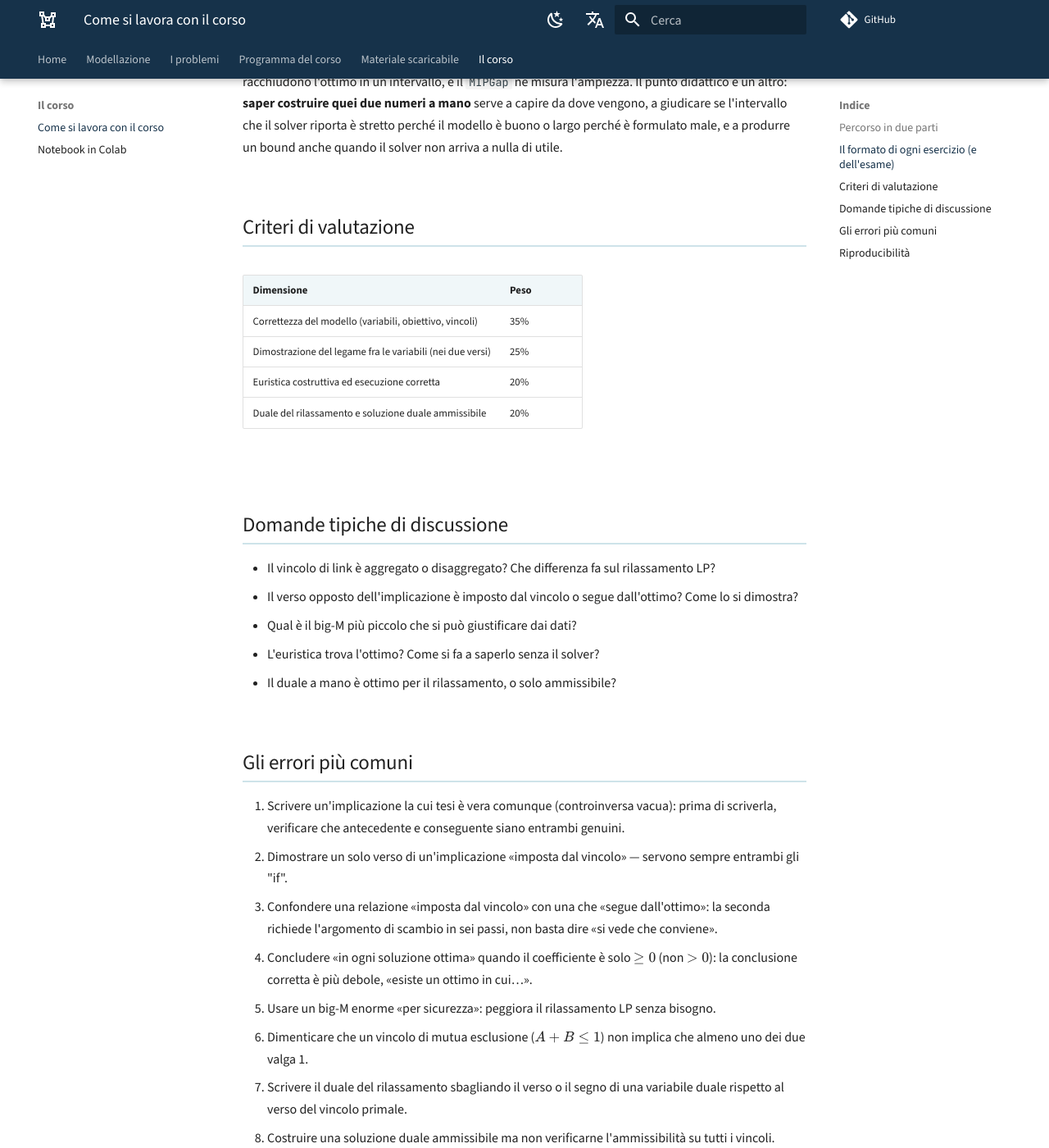
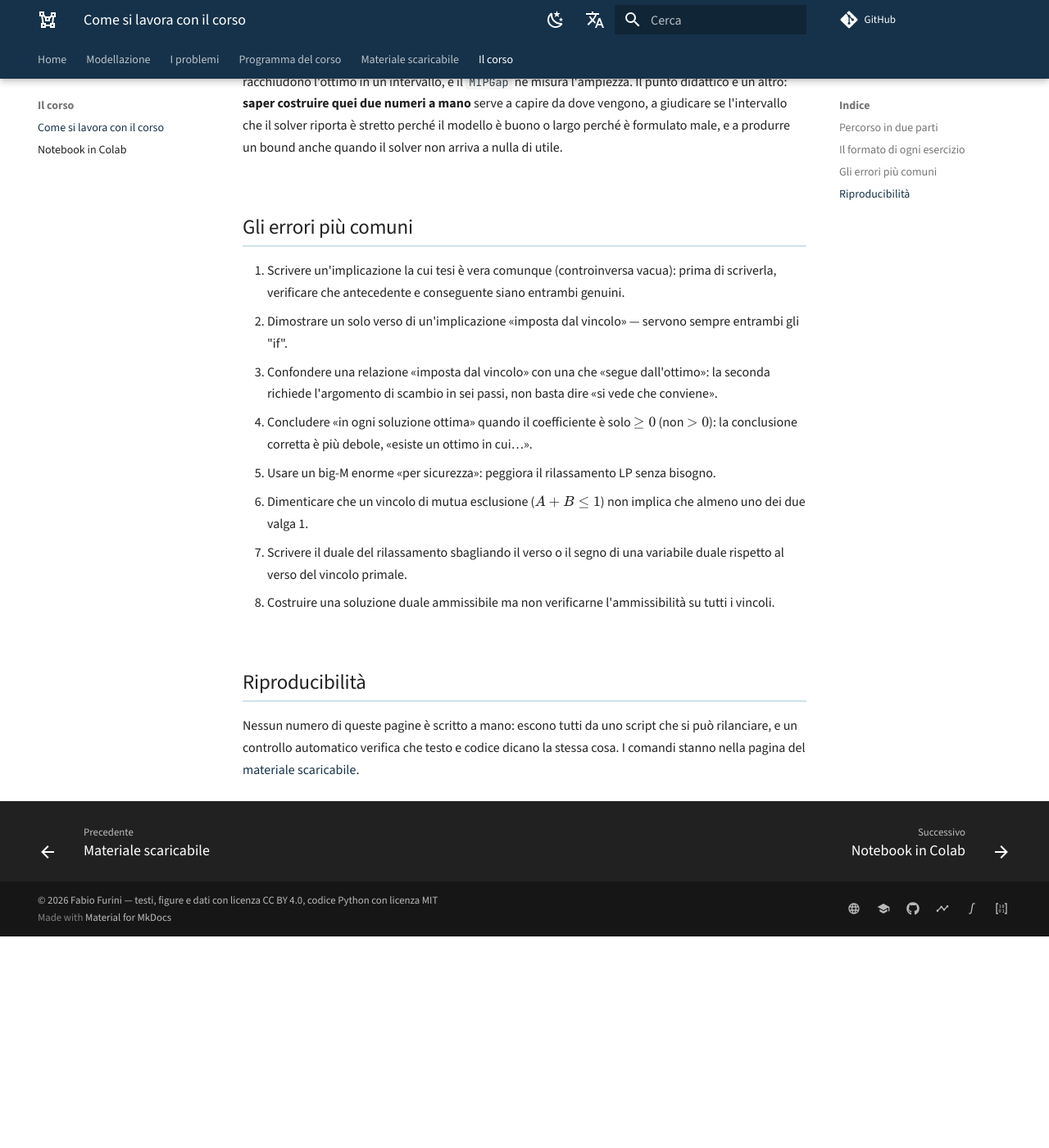
Before and after one commit to fabiofurini/modellazione-mip, an MkDocs documentation site: the page built from docs/organizzazione.md, in a window 1280 px wide and 1400 px high, scrolled down 1034 px. Shown: the whole window at 82% size. Built offline with MkDocs 1.6.1 and Material for MkDocs 9.7.7, drawn with Linux system fonts in a browser that asks for light colours; comment, search, counter and statistics services are not loaded; after the commit the page ends 2176 px from its top, so only the background shows below that; some of the changed text lies outside the part shown.

Commit message:
Tolte le modalità d'esame; dispense e slide aggiornate
Co-Authored-By: Claude Opus 5.5 <noreply@anthropic.com>

```diff
--- a/docs/materiale.md
+++ b/docs/materiale.md
@@ -90,9 +91,8 @@ Le slide delle lezioni, una per capitolo delle dispense (PDF).
 
     ---
 
-    Come è fatto il corso, come è fatto ogni esercizio e come è fatto l'esame:
-    il percorso, i criteri di valutazione, le domande tipiche di discussione,
-    gli errori più comuni e la riproducibilità dei numeri.
+    Come è fatto il corso e come è fatto ogni esercizio: il percorso, gli
+    errori più comuni e la riproducibilità dei numeri.
 
     [:octicons-download-24: organizzazione-del-corso.pdf](pdf/organizzazione-del-corso.pdf)
 
--- a/docs/organizzazione.md
+++ b/docs/organizzazione.md
@@ -13,9 +13,9 @@ al solver.
 | **Parte I** | Modellazione | riconoscere un legame fra variabili (attivazione, massimo, big-M, se e solo se…) e dimostrare che il modello lo impone davvero |
 | **Parte II** | I problemi | applicare i legami a tre famiglie di problemi reali e ai problemi misti, dal modello al codice Gurobi |
 
-## Il formato di ogni esercizio (e dell'esame)
+## Il formato di ogni esercizio
 
-Ogni problema del corso — e ogni domanda d'esame — segue lo stesso schema in
+Ogni problema del corso segue lo stesso schema in
 quattro quesiti:
 
 1. **Modello.** Scrivere il MILP: variabili (con il conteggio), obiettivo,
@@ -39,25 +39,6 @@ didattico è un altro: **saper costruire quei due numeri a mano** serve a capire
 da dove vengono, a giudicare se l'intervallo che il solver riporta è stretto
 perché il modello è buono o largo perché è formulato male, e a produrre un bound
 anche quando il solver non arriva a nulla di utile.
-
-## Criteri di valutazione
-
-| Dimensione | Peso |
-|---|---|
-| Correttezza del modello (variabili, obiettivo, vincoli) | 35% |
-| Dimostrazione del legame fra le variabili (nei due versi) | 25% |
-| Euristica costruttiva ed esecuzione corretta | 20% |
-| Duale del rilassamento e soluzione duale ammissibile | 20% |
-
-## Domande tipiche di discussione
-
-- Il vincolo di link è aggregato o disaggregato? Che differenza fa sul
-  rilassamento LP?
-- Il verso opposto dell'implicazione è imposto dal vincolo o segue
-  dall'ottimo? Come lo si dimostra?
-- Qual è il big-M più piccolo che si può giustificare dai dati?
-- L'euristica trova l'ottimo? Come si fa a saperlo senza il solver?
-- Il duale a mano è ottimo per il rilassamento, o solo ammissibile?
 
 ## Gli errori più comuni
 
```
Also changed, not shown: other parts of docs/materiale.md (+1 -0 lines), docs/index.md (+2 -2 lines), docs/programma.md (+2 -2 lines), 2 other files.
